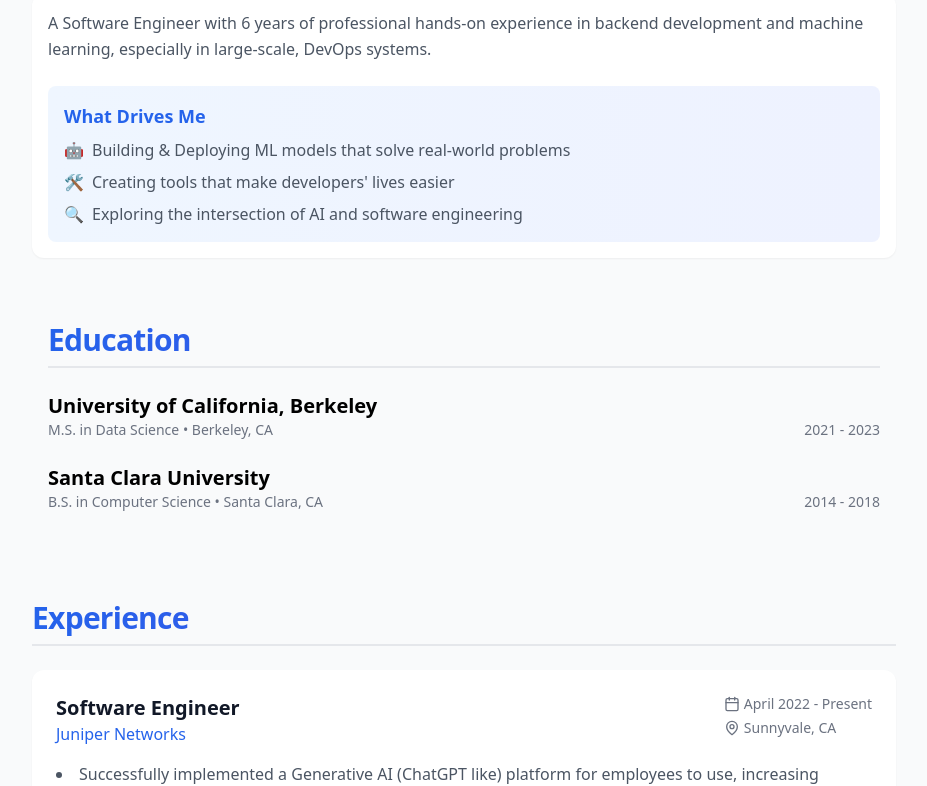
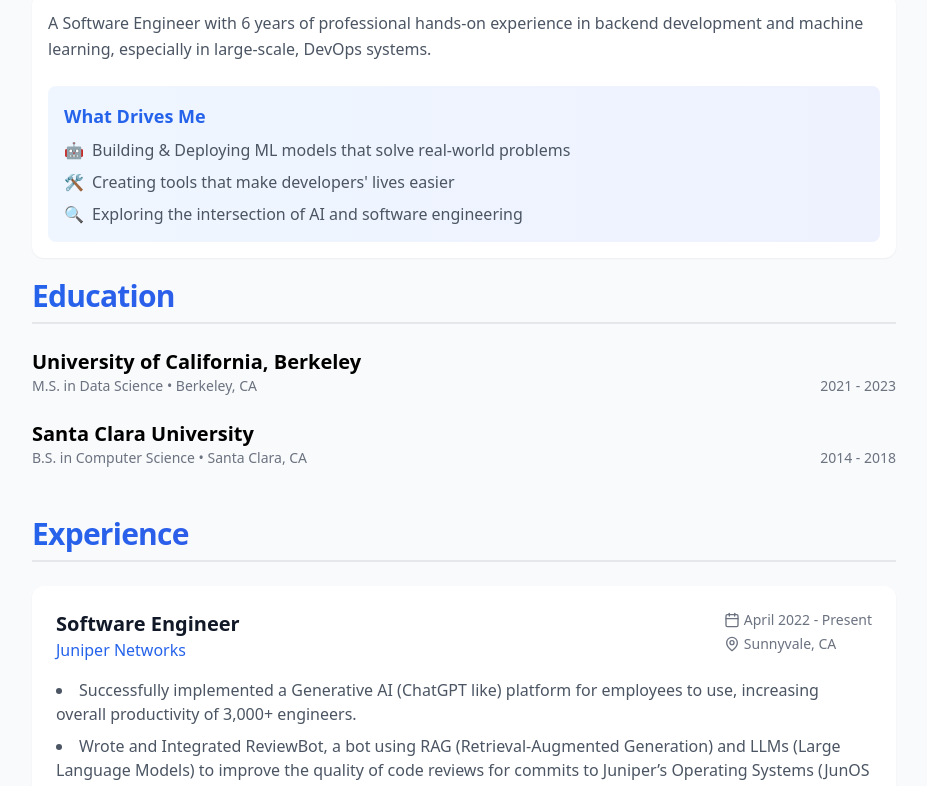
Before and after one commit to NeilPrabhu/NeilPrabhu.github.io, a React (Vite) app: page / in a window 1280 px wide. Shown: the part 428-1214 px from the top of the page, without its empty margins (176-1103 px from the left). Built offline with nearby package versions, Linux system fonts and the light colour scheme.

Commit message:
fix alignment issues

```diff
--- a/src/components/About.tsx
+++ b/src/components/About.tsx
@@ -2,7 +2,7 @@ import React from 'react';
 
 export default function About() {
   return (
-    <section className="mb-0">
+    <section className="mb-5">
       <h2 className="text-2xl font-bold text-gray-900 mb-2">About Me</h2>
       <div className="bg-white rounded-xl shadow-sm p-4">
         <p className="text-gray-600 leading-relaxed">
--- a/src/components/Education.tsx
+++ b/src/components/Education.tsx
@@ -23,11 +23,7 @@ const education: EducationItem[] = [
 
 export default function Education() {
     return (
-      <>
-        <section>
-          {/* ...existing Experience component JSX... */}
-        </section>
-        <section className="max-w-4xl mx-auto px-4 py-16">
+      <section className="mb-12">
         <h2 className="text-2xl font-bold mb-8">Education</h2>
         {education.map((item, index) => (
           <div key={index} className="mb-6">
@@ -41,6 +37,5 @@ export default function Education() {
           </div>
         ))}
       </section>
-      </>
     );
   }
```
Lines whose indentation alone changed are shown as unchanged.
